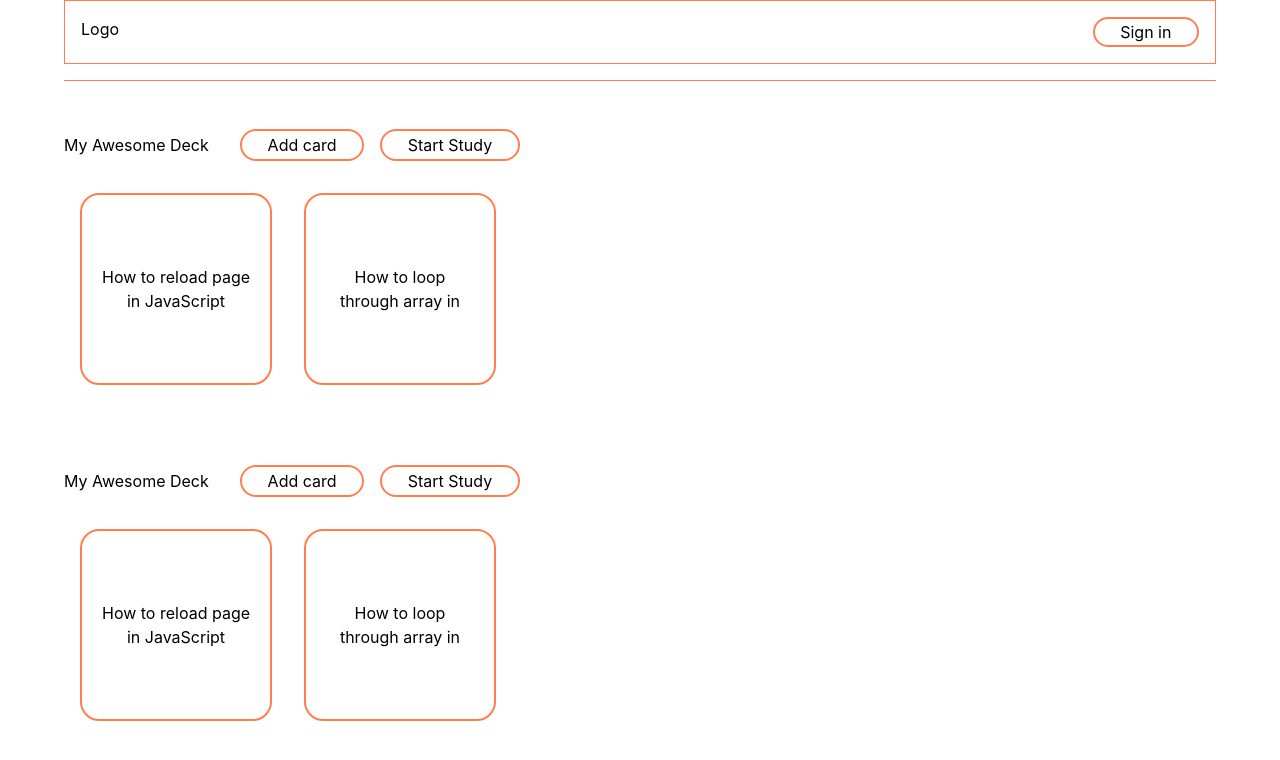
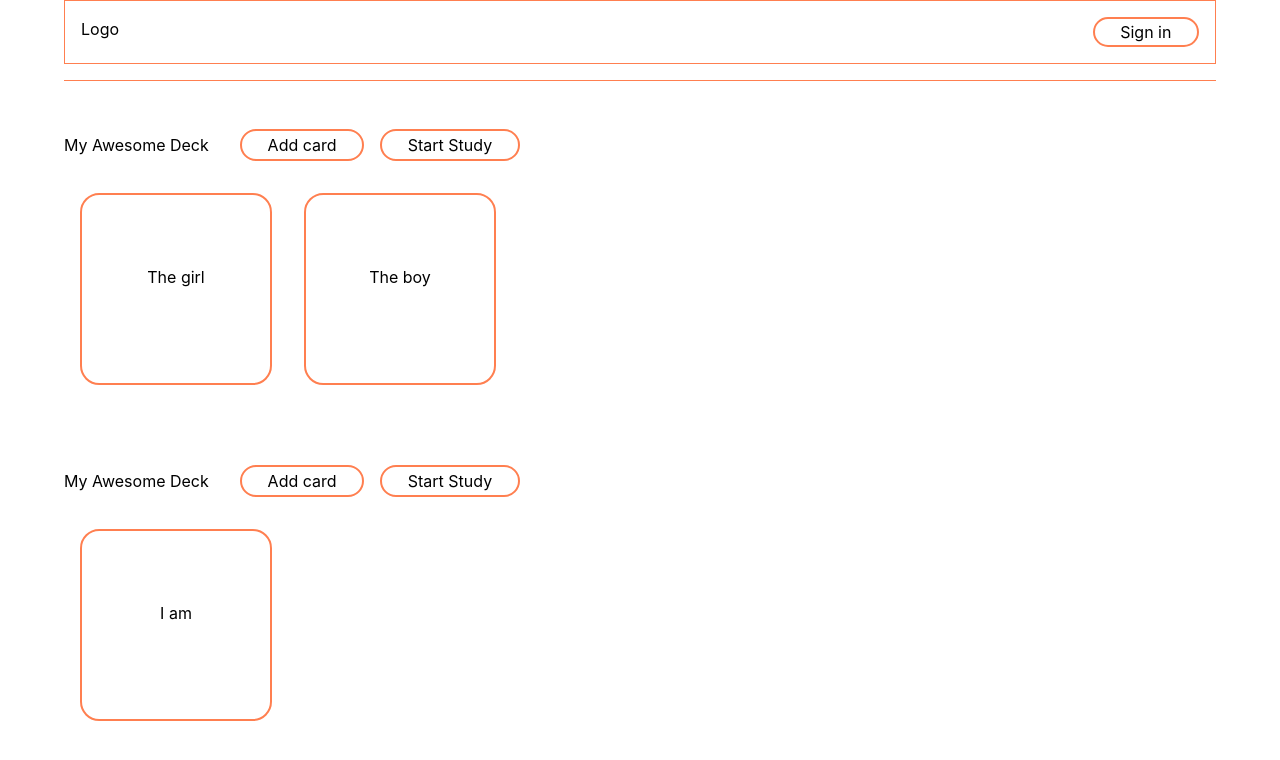
Before and after one commit to evilpaper/nailed-it, a React (Create React App) app: page / in a window 1280 px wide. Shown: the top 760 px of the page. Built offline with nearby package versions, Linux system fonts and the light colour scheme.

Commit message:
Replace starting deck

```diff
--- a/src/components/App.js
+++ b/src/components/App.js
@@ -9,17 +9,16 @@ export default function App() {
   const [decks, setDecks] = useState(startDecks);
 
   const deckContextValue = {
-    handleDeckChange
+    handleCardAdd
   };
 
-  function handleDeckChange(id, deck) {
+  function handleCardAdd(id) {
     console.log("Yeah");
-    /*
-    const newDeck = [...deck];
-    const index = newDeck.findIndex(d => d.id === id);
-    newDeck[index] = deck;
-    setDecks(newDeck);
-    */
+    const newCard = {
+      id: nanoid(),
+      question: "NEW!!!",
+      answer: "NEW!!!"
+    };
   }
 
   return (
@@ -39,33 +38,28 @@ export default function App() {
 const startDecks = [
   {
     id: nanoid(),
-    name: "My Awesome Deck",
+    name: "My First French Deck",
     cards: [
       {
         id: nanoid(),
-        question: "How to reload page in JavaScript",
-        answer: "window.location.reload()"
+        question: "The girl",
+        answer: "La fille"
       },
       {
         id: nanoid(),
-        question: "How to loop through array in JavaScript",
-        answer: "for (const person of people) { console.log(person) }"
+        question: "The boy",
+        answer: "Le garcon"
       }
     ]
   },
   {
     id: nanoid(),
-    name: "My Wonderful Deck",
+    name: "My Second French Deck",
     cards: [
       {
         id: nanoid(),
-        question: "How to reload page in JavaScript",
-        answer: "window.location.reload()"
-      },
-      {
-        id: nanoid(),
-        question: "How to loop through array in JavaScript",
-        answer: "for (const person of people) { console.log(person) }"
+        question: "I am",
+        answer: "Je suis"
       }
     ]
   }
--- a/src/components/Deck.js
+++ b/src/components/Deck.js
@@ -3,12 +3,12 @@ import Card from "./Card";
 import { DeckContext } from "./App";
 
 export default function Deck({ cards, id }) {
-  const { handleDeckChange } = useContext(DeckContext);
+  const { handleCardAdd } = useContext(DeckContext);
   return (
     <div className="n-deck">
       <div className="n-deck-menu">
         <h2 className="n-deck-name">My Awesome Deck</h2>
-        <button onClick={() => handleDeckChange(id)}>Add card</button>
+        <button onClick={() => handleCardAdd(id)}>Add card</button>
         <button>Start Study</button>
       </div>
       <div className="n-deck-cards">
```
